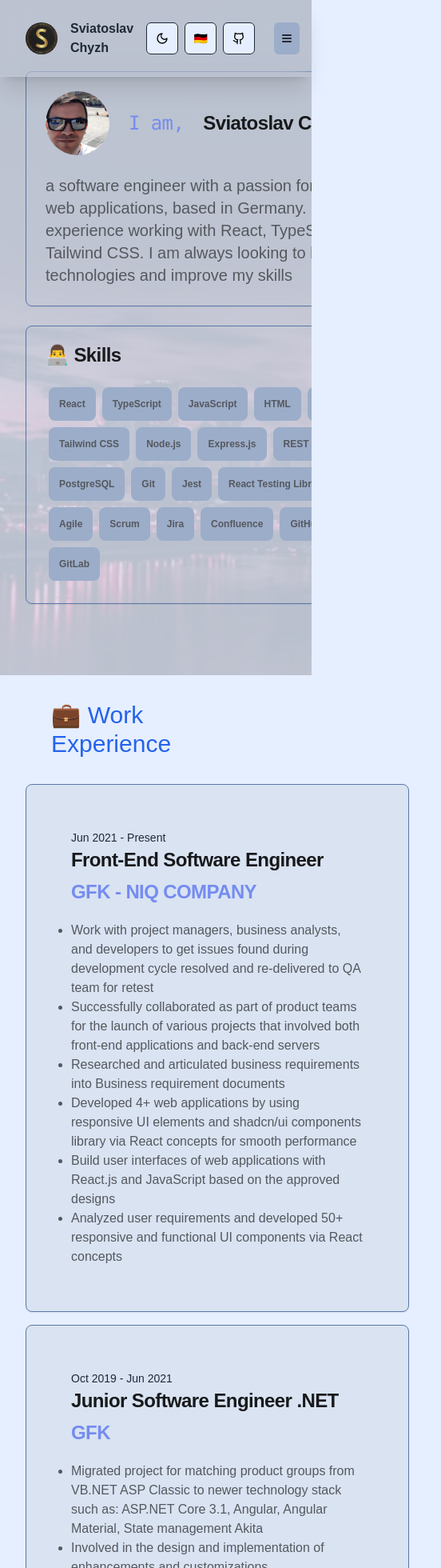
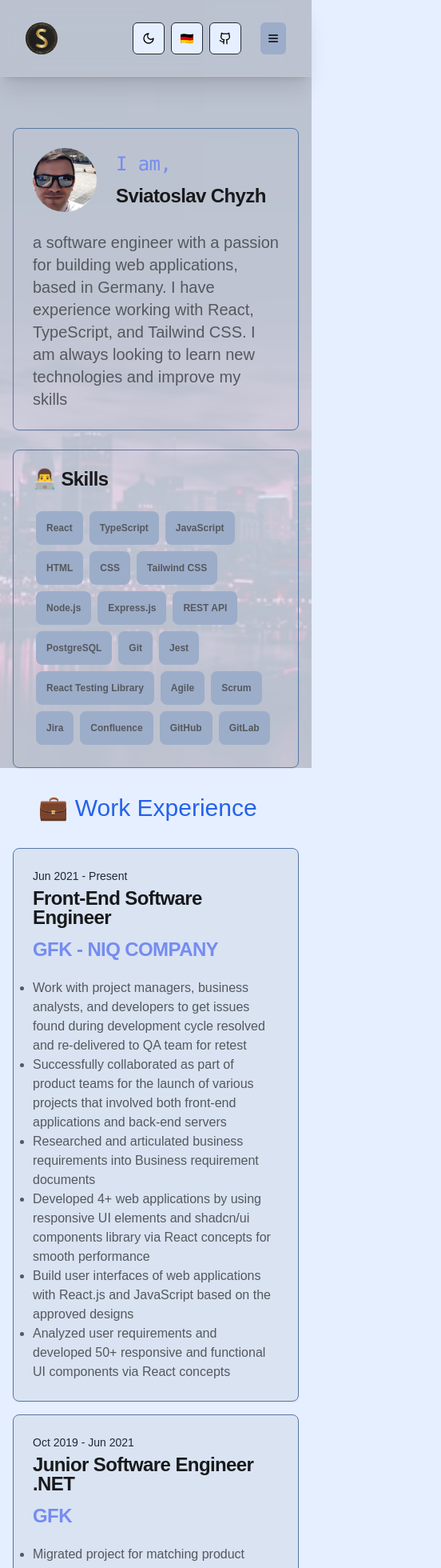
Before and after one commit to SviatoslavChyzh/chyzh-portfolio, a Next.js app: page /en in a window 390 px wide. Shown: the top 1960 px of the page at 80% size, 552 px wide, since content can reach past the window. Built offline with nearby package versions, Linux system fonts and the light colour scheme.

Commit message:
mobile version

```diff
--- a/src/app/_components/Contact.tsx
+++ b/src/app/_components/Contact.tsx
@@ -7,14 +7,16 @@ export default function Contact() {
   return (
     <section
       id="contact"
-      className="bg-[radial-gradient(hsl(0,72%,65%,40%),hsl(24,62%,73%,40%),hsl(var(--background))_90%)] p-10"
+      className="bg-[radial-gradient(hsl(0,72%,65%,40%),hsl(24,62%,73%,40%),hsl(var(--background))_90%)] py-10"
     >
-      <div className="container grid grid-cols-auto-fill-100 gap-4">
+      <div className="container grid gap-4 lg:grid-cols-auto-fit-100">
         <Card>
           <CardHeader className="text-nowrap text-3xl">
             <CardTitle className="flex items-center gap-6">Get in touch</CardTitle>
             <CardDescription>
-              I am available on social media and email. Feel free to reach out to me
+              <span className="text-wrap">
+                I am available on social media and email. Feel free to reach out to me
+              </span>
               <Separator />
             </CardDescription>
           </CardHeader>
--- a/src/app/_components/Education.tsx
+++ b/src/app/_components/Education.tsx
@@ -5,10 +5,10 @@ export default function Education() {
   return (
     <section className="bg-secondary pb-10" id="education">
       <div className="container">
-        <h2 className="p-8 text-3xl text-blue-600">🏫 Education</h2>
-        <div className="grid grid-cols-auto-fill-100 gap-4">
+        <h2 className="text-3xl text-blue-600 lg:p-8">🏫 Education</h2>
+        <div className="grid gap-4 lg:grid-cols-auto-fit-100">
           {EDUCATION.map((job) => (
-            <Card key={job.id} className="p-8 hover:bg-primary-foreground hover:shadow-lg">
+            <Card key={job.id} className="mx-8 p-8 hover:bg-primary-foreground hover:shadow-lg">
               <CardHeader>
                 <CardDescription className="text-primary">
                   🗓️ {job.startDate} - {job.endDate}
--- a/src/app/_components/Experience.tsx
+++ b/src/app/_components/Experience.tsx
@@ -5,15 +5,15 @@ export default function Experience() {
   return (
     <section className="container min-h-screen pb-10" id="experience">
       <h2 className="p-8 text-3xl text-blue-600">💼 Work Experience</h2>
-      <div className="grid grid-cols-auto-fill-100 gap-4">
+      <div className="grid gap-4 lg:grid-cols-auto-fit-100">
         {JOB_EXPERIENCE.map((job) => (
-          <Card key={job.id} className="p-8 hover:bg-secondary hover:shadow-lg">
+          <Card key={job.id} className="hover:bg-secondary hover:shadow-lg lg:p-8">
             <CardHeader>
               <CardDescription className="text-primary">
                 {job.startDate} - {job.endDate}
               </CardDescription>
               <CardTitle>
-                <div className="flex flex-wrap items-center justify-between gap-4">
+                <div className="flex flex-col gap-4">
                   <h2>{job.title}</h2>
                   <span className="uppercase text-accent">{job.company}</span>
                 </div>
--- a/src/app/_components/HeroSection.tsx
+++ b/src/app/_components/HeroSection.tsx
@@ -6,8 +6,8 @@ import Image from 'next/image';
 
 export default function HeroSection() {
   return (
-    <div className="relative grid h-screen items-center overflow-x-clip" id="intro">
-      <div className="container grid grid-cols-auto-fill-100 gap-6">
+    <div className="relative grid min-h-screen items-center overflow-x-clip" id="intro">
+      <div className="container mt-40 grid gap-6 md:mt-0 lg:mt-0 lg:grid-cols-auto-fit-100">
         <Card className="bg-transparent">
           <CardHeader className="text-nowrap text-3xl">
             <CardTitle className="flex items-center gap-6">
@@ -15,7 +15,10 @@ export default function HeroSection() {
                 <AvatarImage src="/avatar.jpeg" alt="SC" />
                 <AvatarFallback>SC</AvatarFallback>
               </Avatar>
-              <span className="font-mono font-thin text-accent">I am,</span> Sviatoslav Chyzh
+              <div className="flex flex-wrap gap-4">
+                <span className="font-mono font-thin text-accent">I am,</span>
+                <span>Sviatoslav Chyzh</span>
+              </div>
             </CardTitle>
           </CardHeader>
           <CardContent className="text-start text-xl text-muted-foreground">
@@ -41,7 +44,7 @@ export default function HeroSection() {
           </CardContent>
         </Card>
       </div>
-      <Image fill className="header-image" src="/city-at-night.jpg" alt="header-image" layout="" />
+      <Image fill className="header-image" src="/city-at-night.jpg" alt="header-image" />
     </div>
   );
 }
--- a/src/app/_components/NavBar.tsx
+++ b/src/app/_components/NavBar.tsx
@@ -15,13 +15,13 @@ export default async function NavBar({ lang }: { lang: Locale }) {
 
   return (
     <header className="fixed top-0 z-10 flex h-[96px] w-full border-b border-white/10 shadow-xl backdrop-blur-lg">
-      <nav className="container flex items-center justify-between gap-4 font-semibold">
+      <nav className="container flex items-center justify-between px-8 font-semibold">
         <Link href={`/${lang}`} className="flex items-center gap-4">
-          <Avatar className="my-4">
+          <Avatar>
             <AvatarImage src="/logo.png" alt="SC" />
             <AvatarFallback>SC</AvatarFallback>
           </Avatar>
-          <span className="text-gray-800 dark:text-white sm:text-lg sm:font-semibold lg:text-2xl lg:font-bold">
+          <span className="hidden text-gray-800 dark:text-white lg:block lg:text-2xl lg:font-bold">
             Sviatoslav Chyzh
           </span>
         </Link>
@@ -44,9 +44,7 @@ export default async function NavBar({ lang }: { lang: Locale }) {
           </div>
 
           {/*MobileMenu*/}
-          <div className="flex items-center gap-2 lg:hidden">
-            <MobileMenu menuItems={menuItems} lang={lang} menuTitle={navigationTitle} />
-          </div>
+          <MobileMenu menuItems={menuItems} lang={lang} menuTitle={navigationTitle} />
         </div>
       </nav>
     </header>
--- a/tailwind.config.ts
+++ b/tailwind.config.ts
@@ -12,7 +12,7 @@ export default {
     extend: {
       container: {
         center: true,
-        padding: '2rem',
+        padding: '1rem',
         screens: {
           sm: '100%',
           md: '100%',
@@ -22,7 +22,7 @@ export default {
       },
       gridTemplateColumns: {
         'auto-fill-100': 'repeat(auto-fill, minmax(30rem, 1fr))',
-        'auto-fit-100': 'repeat(auto-fit, minmax(100px, 1fr))',
+        'auto-fit-100': 'repeat(auto-fit, minmax(30rem, 1fr))',
       },
       colors: {
         background: 'hsl(var(--background))',
```
